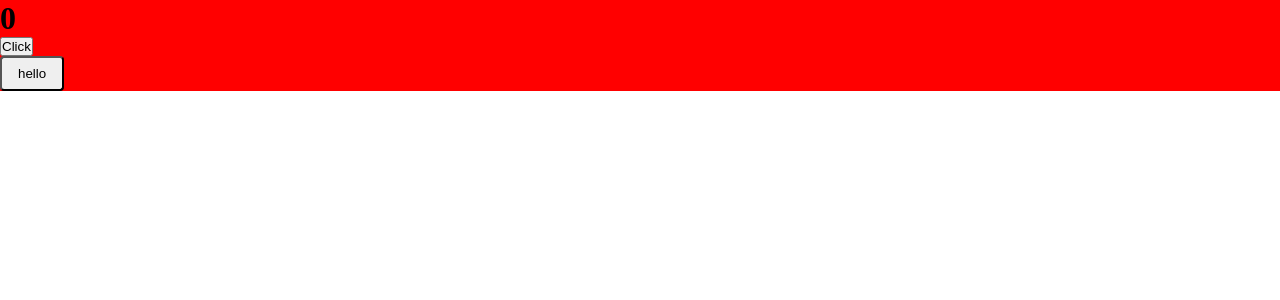
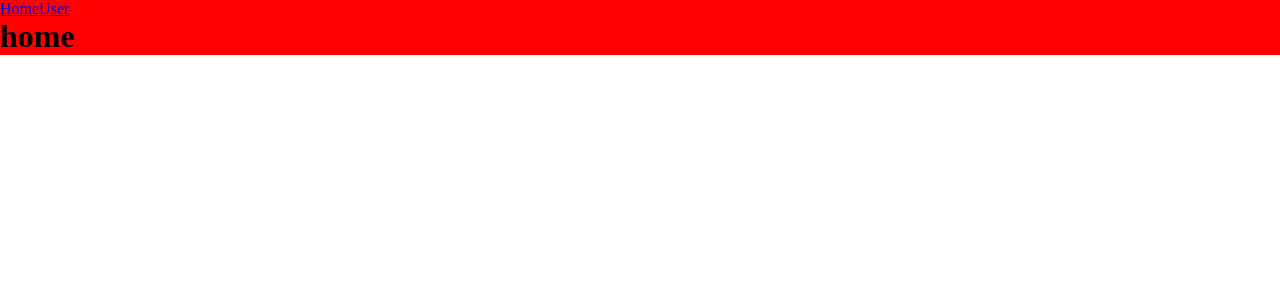
Before and after one commit to LineCoran/ulbi, a React app: page / in a window 1280 px wide. Shown: the top 300 px of the page. Built offline with nearby package versions, Linux system fonts and the light colour scheme.

Commit message:
feat/[webpack]_add routing and chunks

```diff
--- a/package.json
+++ b/package.json
@@ -31,6 +31,7 @@
   "dependencies": {
     "react": "^17.0.2",
     "react-dom": "^17.0.2",
+    "react-router-dom": "^6.2.1",
     "sass": "^1.89.2",
     "sass-loader": "^16.0.5"
   }
--- a/src/App.tsx
+++ b/src/App.tsx
@@ -1,16 +1,20 @@
-import { Counter } from './components/Counter';
-import { UiButton } from './components/UiButton/UiButton';
 import './index.scss'
+import { Link, Route, Routes } from 'react-router-dom';
+import { HomePageAsync } from './pages/Home/HomePage.async';
+import { UserPageAsync } from './pages/User/UserPage.async';
+import { Suspense } from 'react';
 
 export const App = () => {
     return (
         <div className="app">
-            <Counter />
-            <UiButton name={'hello'} />
-            {/*<Counter />*/}
-            {/*<Counter />*/}
-            {/*<Counter />*/}
-            {/*<Counter />*/}
+            <Link to={'/'}>Home</Link>
+            <Link to={'/user'}>User</Link>
+            <Suspense fallback={<div>Loading...</div>}>
+                <Routes>
+                    <Route path={'/'} element={<HomePageAsync />} />
+                    <Route path={'/user'} element={<UserPageAsync />} />
+                </Routes>
+            </Suspense>
         </div>
     )
 }
--- a/src/index.tsx
+++ b/src/index.tsx
@@ -1,7 +1,8 @@
 import { render } from 'react-dom';
 import { App } from './App';
+import { BrowserRouter } from 'react-router-dom';
 
 const app = document.getElementById('app')
 
 
-render(<App />, app)
+render(<BrowserRouter><App /></BrowserRouter>, app)
--- /dev/null
+++ b/src/pages/Home/Home.tsx
@@ -0,0 +1,9 @@
+const Home = () => {
+    return (
+        <h1>
+            home
+        </h1>
+    )
+}
+
+export default Home;
--- /dev/null
+++ b/src/pages/Home/HomePage.async.tsx
@@ -0,0 +1,3 @@
+import { lazy } from 'react';
+
+export const HomePageAsync = lazy(() => import('./Home'))
--- /dev/null
+++ b/src/pages/User/User.tsx
@@ -0,0 +1,10 @@
+const User = () => {
+
+    return (
+        <h1>
+            User page
+        </h1>
+    )
+}
+
+export default User;
--- /dev/null
+++ b/src/pages/User/UserPage.async.tsx
@@ -0,0 +1,3 @@
+import { lazy } from 'react';
+
+export const UserPageAsync = lazy(() => import('./User'))
```
Also changed, not shown: 3 other files (tests, documents, lock files or other folders).
